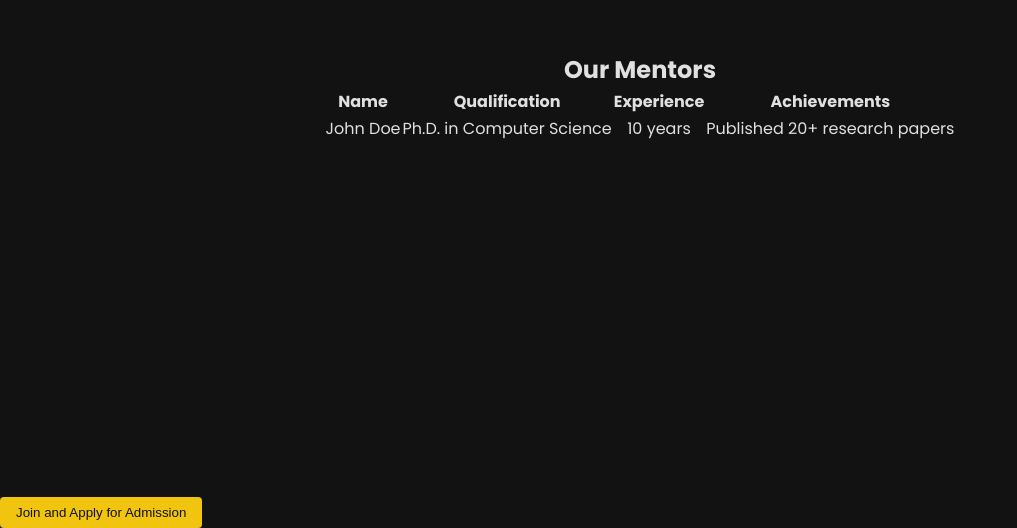
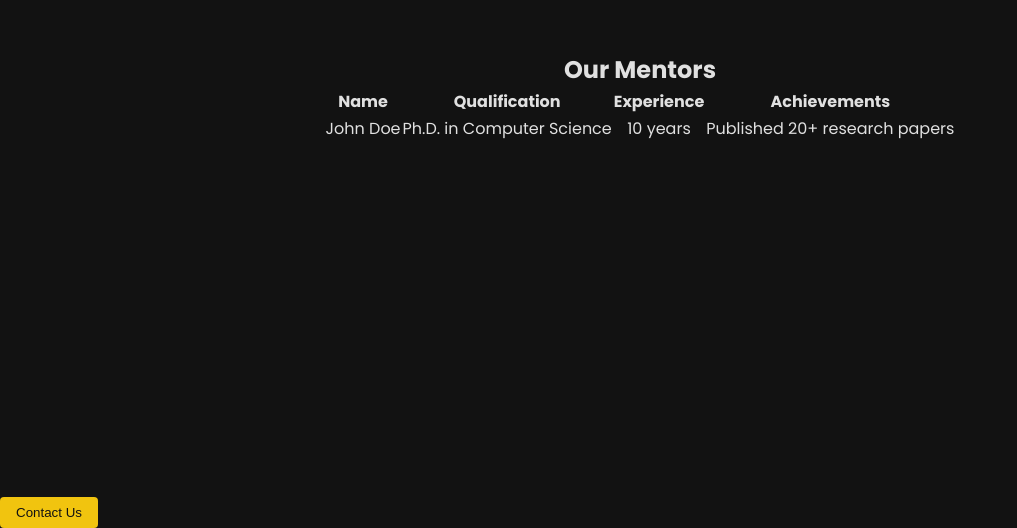
Before and after one commit to Quantsanskar/my-website, a Next.js app: page / in a window 1280 px wide. Shown: the part 1903-2431 px from the top of the page, without its empty margins (0-1017 px from the left). Built offline with nearby package versions, Linux system fonts and the light colour scheme.

Commit message:
Update AdmissionButton.js

```diff
--- a/components/AdmissionButton.js
+++ b/components/AdmissionButton.js
@@ -1,9 +1,24 @@
-import React from 'react';
+import React, { useState } from 'react';
+import AdmissionForm from './AdmissionForm';
 
 const AdmissionButton = () => {
+    const [isFormOpen, setIsFormOpen] = useState(false);
+
+    const openForm = () => {
+        setIsFormOpen(true);
+     };
+
+    const closeForm = () => {
+        setIsFormOpen(false);
+        document.body.classList.remove('decreased-light');
+    };
+
     return (
-        <div className="admission-button">
-            <button>Join and Apply for Admission</button>
+        <div className="admissionButtonWrapper">
+            <div className="admissionButtonContainer">
+                <button onClick={openForm}>Contact Us</button>
+            </div>
+            {isFormOpen && <AdmissionForm onClose={closeForm} />} {/* Pass onClose as a prop */}
         </div>
     );
 };
```
